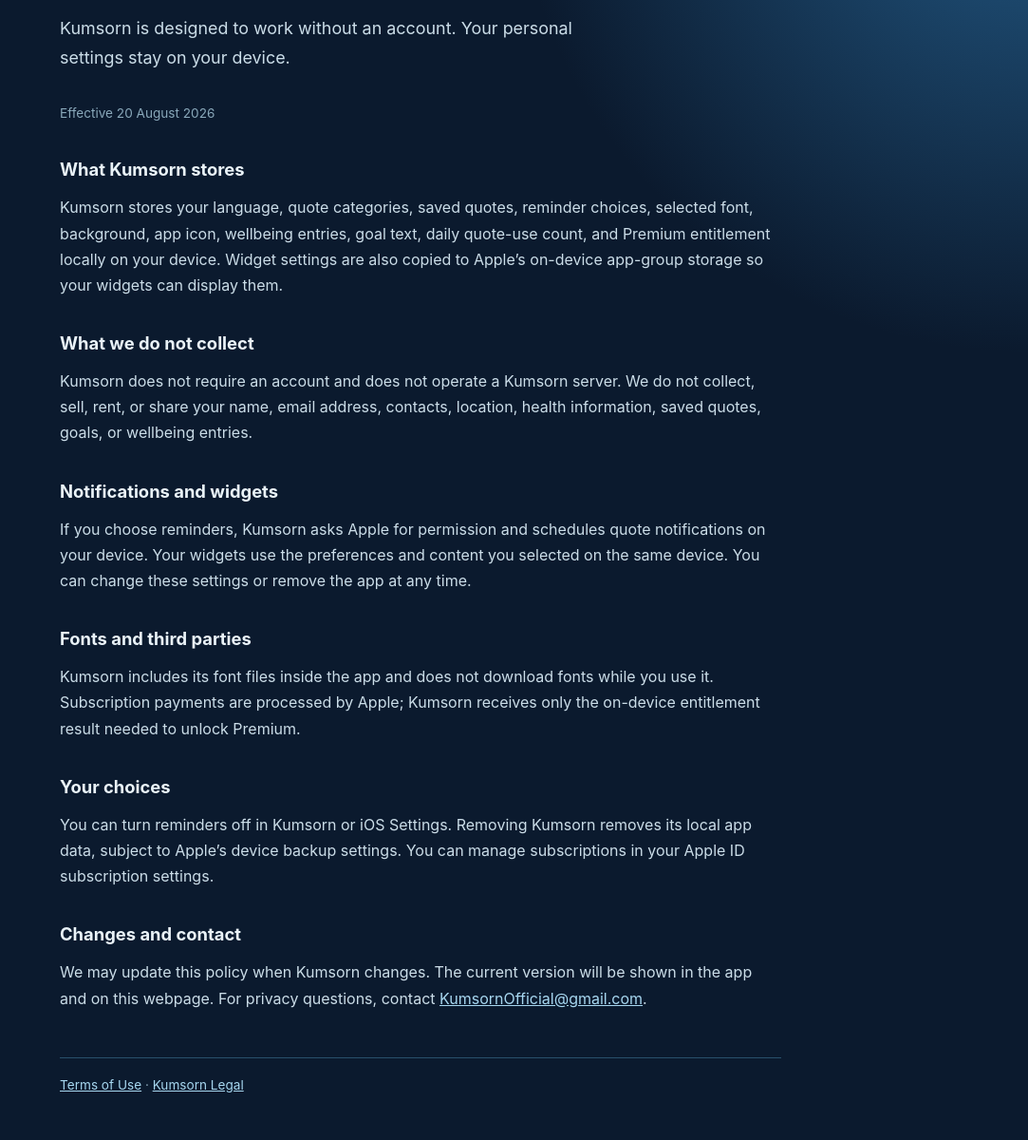
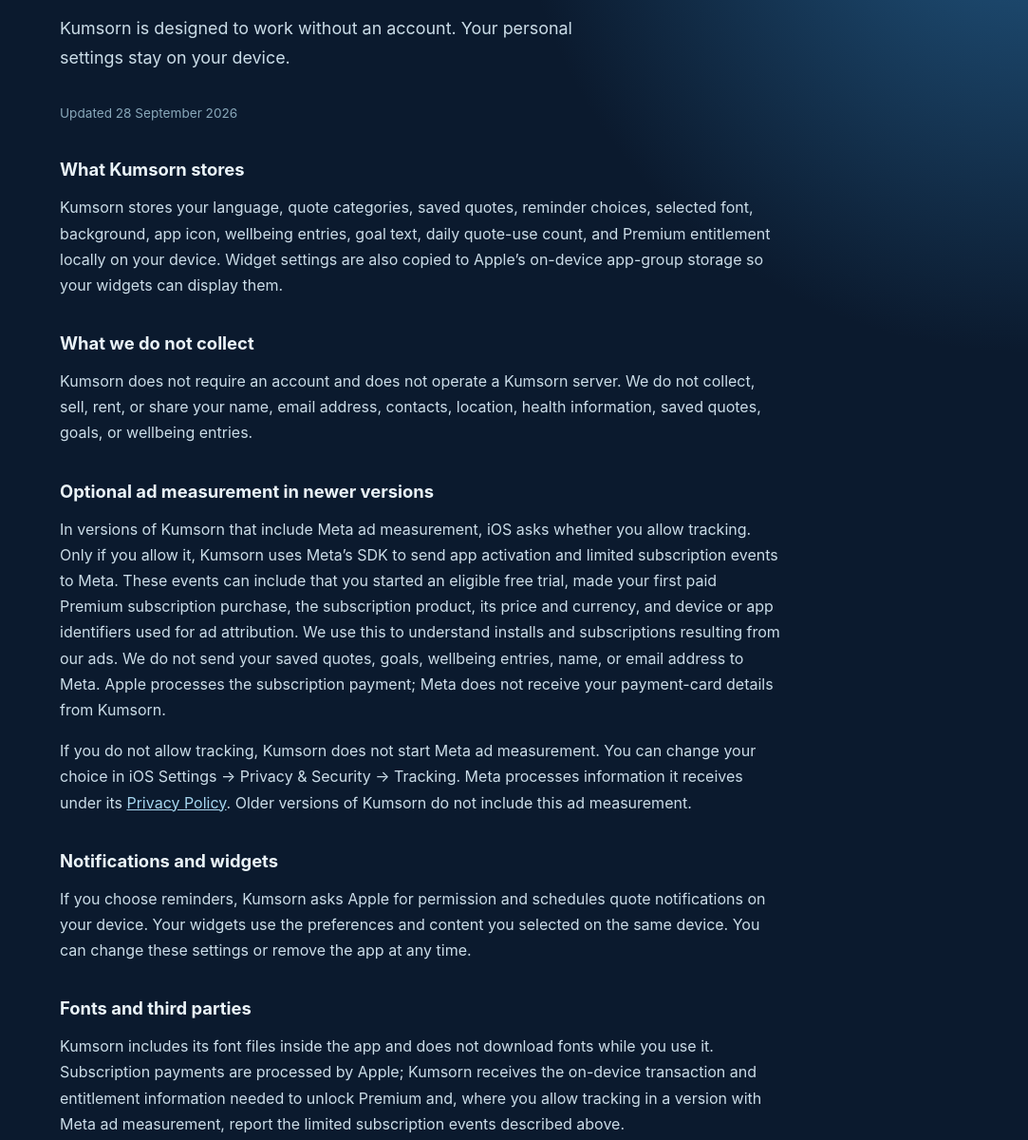
Before and after one commit to kumsornofficial2026/kumsorn-legal, a plain HTML site: page privacy.html in a window 1280 px wide. Shown: the part 173-1373 px from the top of the page at 95% size, without its empty margins (197-1280 px from the left). Drawn offline with Linux system fonts and the light colour scheme.

Commit message:
Update privacy policy for optional Meta ad measurement

```diff
--- a/privacy.html
+++ b/privacy.html
@@ -11,7 +11,7 @@
       <p class="eyebrow">KUMSORN</p>
       <h1>Privacy Policy</h1>
       <p class="lead">Kumsorn is designed to work without an account. Your personal settings stay on your device.</p>
-      <p class="updated">Effective 20 August 2026</p>
+      <p class="updated">Updated 28 September 2026</p>
 
       <h2>What Kumsorn stores</h2>
       <p>Kumsorn stores your language, quote categories, saved quotes, reminder choices, selected font, background, app icon, wellbeing entries, goal text, daily quote-use count, and Premium entitlement locally on your device. Widget settings are also copied to Apple’s on-device app-group storage so your widgets can display them.</p>
@@ -19,14 +19,18 @@
       <h2>What we do not collect</h2>
       <p>Kumsorn does not require an account and does not operate a Kumsorn server. We do not collect, sell, rent, or share your name, email address, contacts, location, health information, saved quotes, goals, or wellbeing entries.</p>
 
+      <h2>Optional ad measurement in newer versions</h2>
+      <p>In versions of Kumsorn that include Meta ad measurement, iOS asks whether you allow tracking. Only if you allow it, Kumsorn uses Meta’s SDK to send app activation and limited subscription events to Meta. These events can include that you started an eligible free trial, made your first paid Premium subscription purchase, the subscription product, its price and currency, and device or app identifiers used for ad attribution. We use this to understand installs and subscriptions resulting from our ads. We do not send your saved quotes, goals, wellbeing entries, name, or email address to Meta. Apple processes the subscription payment; Meta does not receive your payment-card details from Kumsorn.</p>
+      <p>If you do not allow tracking, Kumsorn does not start Meta ad measurement. You can change your choice in iOS Settings → Privacy &amp; Security → Tracking. Meta processes information it receives under its <a href="https://www.facebook.com/privacy/policy/">Privacy Policy</a>. Older versions of Kumsorn do not include this ad measurement.</p>
+
       <h2>Notifications and widgets</h2>
       <p>If you choose reminders, Kumsorn asks Apple for permission and schedules quote notifications on your device. Your widgets use the preferences and content you selected on the same device. You can change these settings or remove the app at any time.</p>
 
       <h2>Fonts and third parties</h2>
-      <p>Kumsorn includes its font files inside the app and does not download fonts while you use it. Subscription payments are processed by Apple; Kumsorn receives only the on-device entitlement result needed to unlock Premium.</p>
+      <p>Kumsorn includes its font files inside the app and does not download fonts while you use it. Subscription payments are processed by Apple; Kumsorn receives the on-device transaction and entitlement information needed to unlock Premium and, where you allow tracking in a version with Meta ad measurement, report the limited subscription events described above.</p>
 
       <h2>Your choices</h2>
-      <p>You can turn reminders off in Kumsorn or iOS Settings. Removing Kumsorn removes its local app data, subject to Apple’s device backup settings. You can manage subscriptions in your Apple ID subscription settings.</p>
+      <p>You can turn reminders off in Kumsorn or iOS Settings. You can change tracking permission in iOS Settings. Removing Kumsorn removes its local app data, subject to Apple’s device backup settings. You can manage subscriptions in your Apple ID subscription settings.</p>
 
       <h2>Changes and contact</h2>
       <p>We may update this policy when Kumsorn changes. The current version will be shown in the app and on this webpage. For privacy questions, contact <a href="mailto:KumsornOfficial@gmail.com">KumsornOfficial@gmail.com</a>.</p>
```
